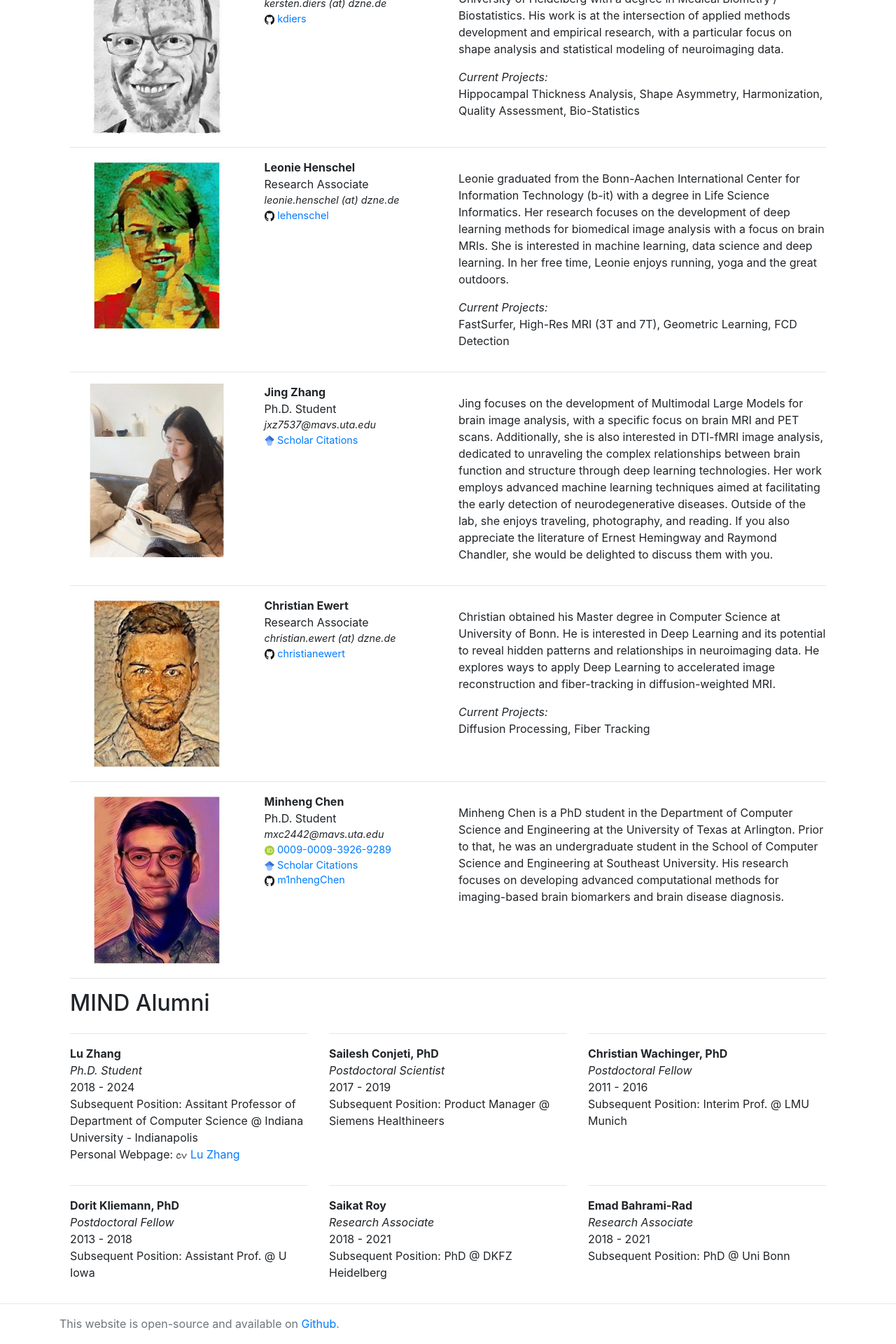
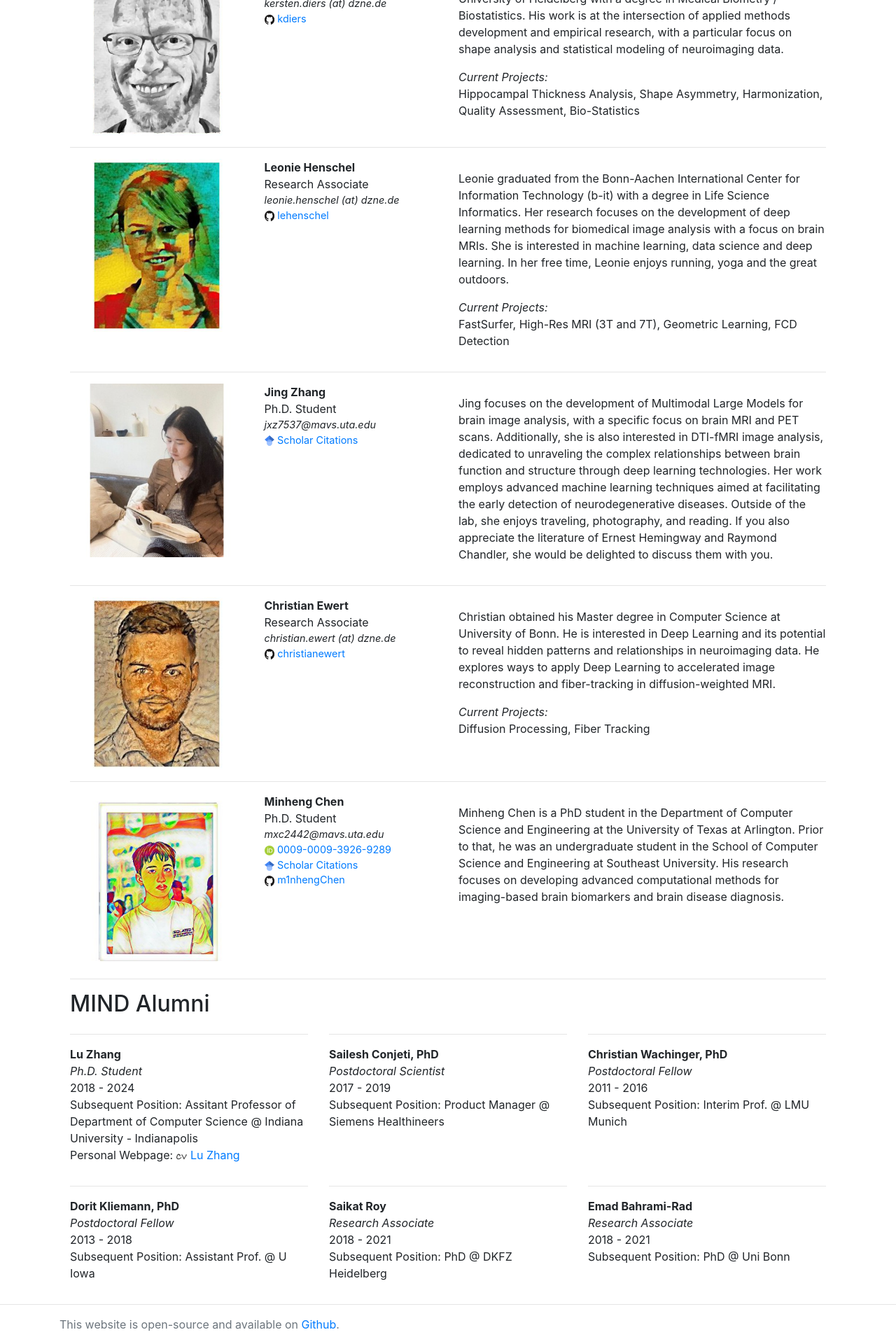
Before and after one commit to Deep-MI/Deep-MI.github.io, a Jekyll site: the page built from members/index.html, in a window 1280 px wide. Shown: the part 1591-3511 px from the top of the page at 70% size. Built offline with Jekyll 4.4.1, drawn with Linux system fonts in a browser that asks for light colours; nearby versions of some CDN libraries; comment, search, counter and statistics services are not loaded.

Commit message:
Update members.yml

```diff
--- a/_data/members.yml
+++ b/_data/members.yml
@@ -102,7 +102,7 @@
   projects: 'Diffusion Processing, Fiber Tracking'
 
 - name: Minheng Chen
-  image: /static/img/members/pollak.jpg
+  image: /static/img/members/Minheng Chen.jpg
   position: Ph.D. Student
   email: mxc2442@mavs.uta.edu
   orcid: 0009-0009-3926-9289
```
